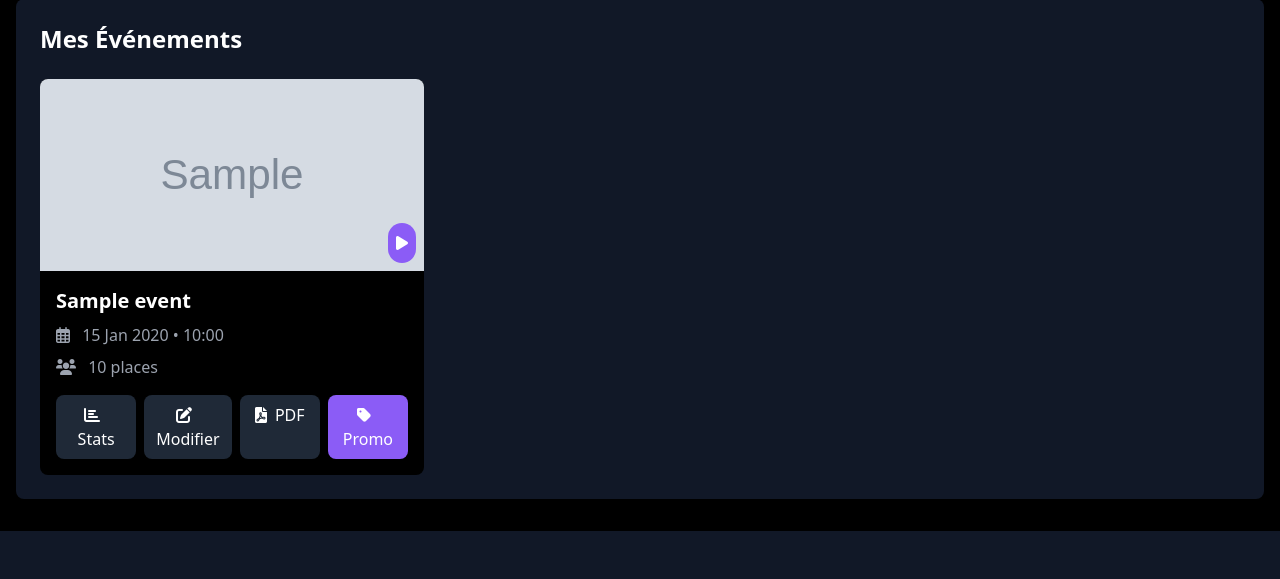
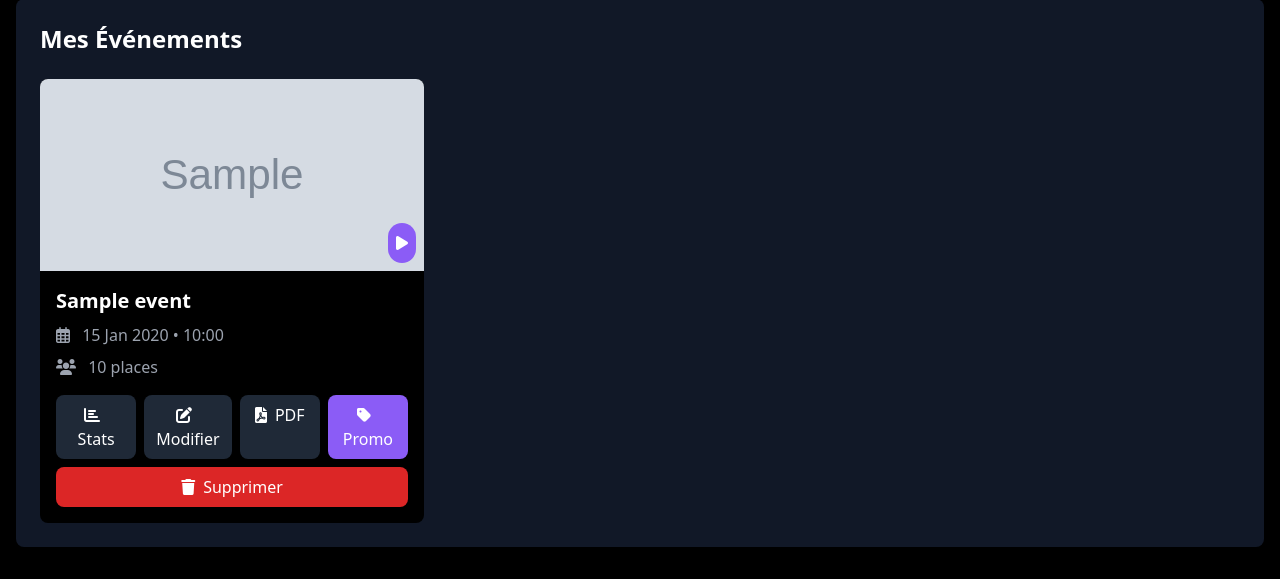
Before and after one commit to Youcode-Classe-E-2024-2025/DevStorm_eventbrite, a PHP site: template app/views/back/organizer/dashboard.twig in a window 1280 px wide. Shown: the part 314-893 px from the top of the page. Before the commit the page ends 845 px from the top, so only its background shows below. Run offline with PHP 8.4, Linux system fonts and the light colour scheme; the template is opened without the code that fills it: most values are stand-ins (such as "Sample title", 1, 10 or a date in 2020); grey boxes marked "Sample" are stand-in pictures; classes that the project's autoload settings leave out are loaded by file name; some libraries are stand-ins or nearby versions.

Commit message:
update dashboard

```diff
--- a/app/views/back/organizer/dashboard.twig
+++ b/app/views/back/organizer/dashboard.twig
@@ -33,6 +33,12 @@
         </div>
     </nav>
     <!-- Dashboard Content -->
+    <div id="notification" class="hidden fixed top-4 right-4 p-4 rounded-lg text-white bg-red-600">
+    <p class="flex items-center">
+        <i class="fas fa-exclamation-circle mr-2"></i>
+        <span id="notification-message"></span>
+    </p>
+</div>
     <div class="container mx-auto px-4 py-8">
         <h1 class="text-3xl font-bold mb-8">Tableau de bord</h1>
 
@@ -103,6 +109,10 @@
                                    class="flex-1 text-center bg-custom-purple px-3 py-2 rounded-lg hover:bg-purple-700">
                                     <i class="fas fa-tag mr-2"></i>Promo
                                 </a>
+                                 <button onclick="confirmDelete({{ event.id }})"
+            class="flex-1 text-center bg-red-600 px-3 py-2 rounded-lg hover:bg-red-700">
+        <i class="fas fa-trash mr-2"></i>Supprimer
+    </button>
                             </div>
                         </div>
                     </div>
@@ -137,6 +147,39 @@
             player.pause();
             modal.classList.add('hidden');
         }
+// Update your JavaScript function
+function confirmDelete(eventId) {
+    if (confirm('Êtes-vous sûr de vouloir supprimer cet événement ?')) {
+        fetch(`/event/${eventId}/delete`, {
+            method: 'GET',
+            headers: {
+                'Accept': 'application/json'
+            }
+        })
+        .then(response => response.json())
+        .then(data => {
+            if (!data.success) {
+                showDeleteError();
+            } else {
+                window.location.reload();
+            }
+        })
+        .catch(() => {
+            showDeleteError();
+        });
+    }
+}
+
+function showDeleteError(eventId) {
+    const notification = document.getElementById('notification');
+    const message = document.getElementById('notification-message');
+    message.textContent = "Impossible de supprimer l'événement : des participants sont inscrits ou l'événement n'est pas terminé";
+
+    notification.classList.remove('hidden');
+    setTimeout(() => {
+        notification.classList.add('hidden');
+    }, 3000);
+}
     </script>
 </body>
 </html>
```
